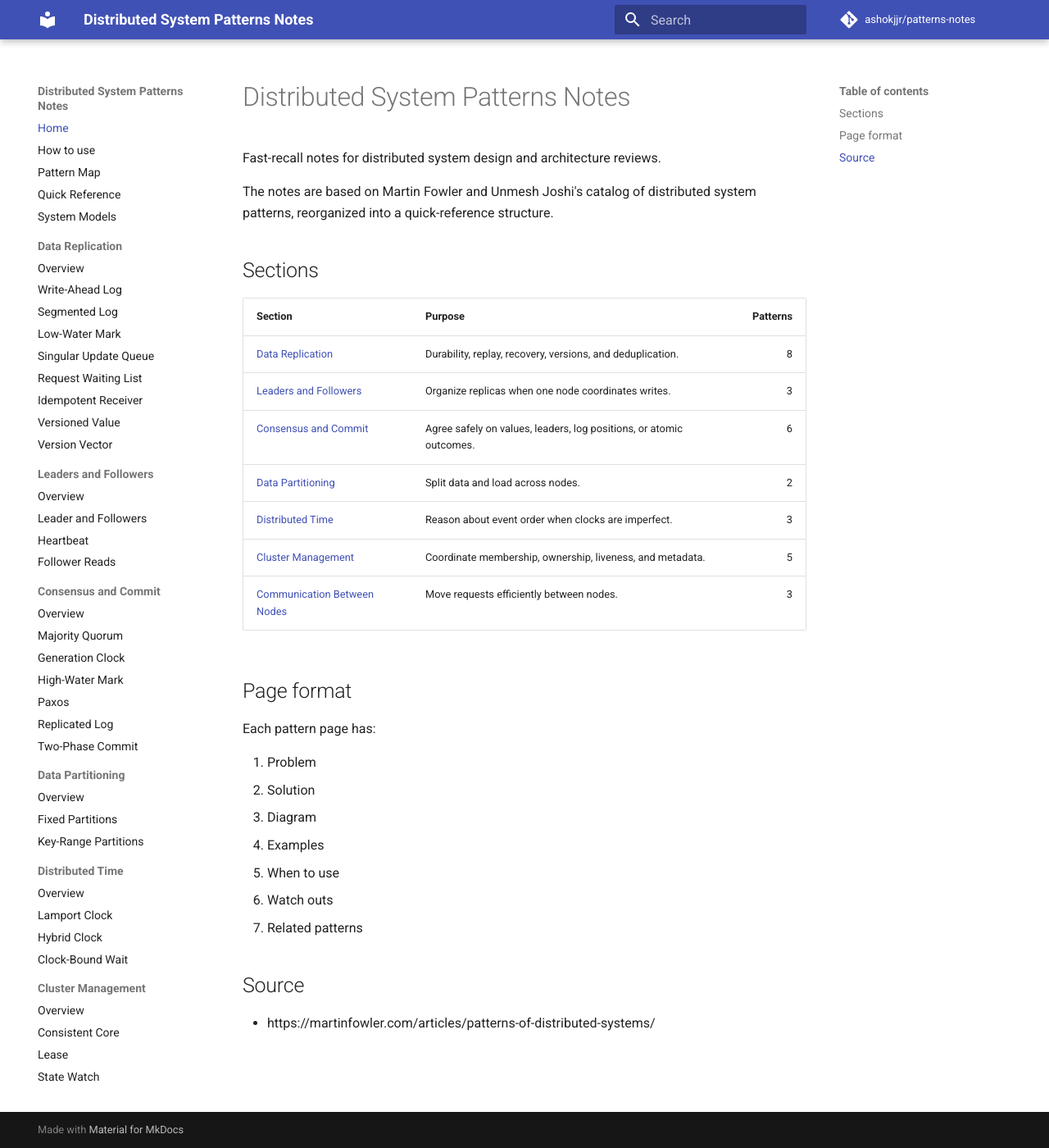
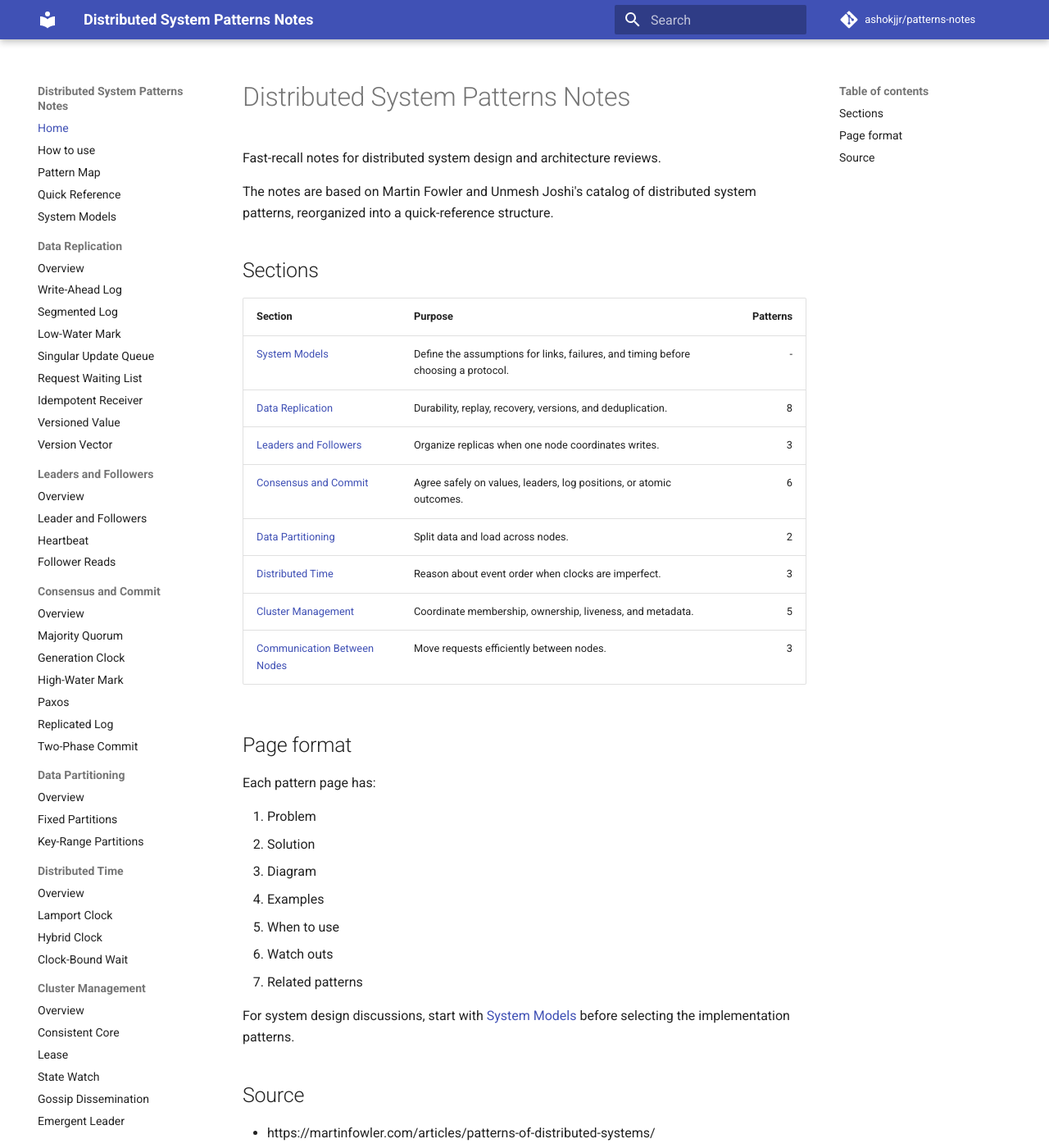
Before and after one commit to ashokjjr/patterns-notes, an MkDocs documentation site: the page built from docs/index.md, in a window 1280 px wide and 1400 px high. Shown: the whole window at 82% size. Built offline with MkDocs 1.6.1 and Material for MkDocs 9.7.7, drawn with Linux system fonts in a browser that asks for light colours; comment, search, counter and statistics services are not loaded.

Commit message:
Surface system models on homepage

```diff
--- a/docs/index.md
+++ b/docs/index.md
@@ -8,6 +8,7 @@ The notes are based on Martin Fowler and Unmesh Joshi's catalog of distributed s
 
 | Section | Purpose | Patterns |
 |---|---|---:|
+| [System Models](00-system-models/) | Define the assumptions for links, failures, and timing before choosing a protocol. | - |
 | [Data Replication](01-data-replication/) | Durability, replay, recovery, versions, and deduplication. | 8 |
 | [Leaders and Followers](02-leaders-and-followers/) | Organize replicas when one node coordinates writes. | 3 |
 | [Consensus and Commit](03-consensus-and-commit/) | Agree safely on values, leaders, log positions, or atomic outcomes. | 6 |
@@ -28,6 +29,8 @@ Each pattern page has:
 6. Watch outs
 7. Related patterns
 
+For system design discussions, start with [System Models](00-system-models/) before selecting the implementation patterns.
+
 ## Source
 
 - https://martinfowler.com/articles/patterns-of-distributed-systems/
```
